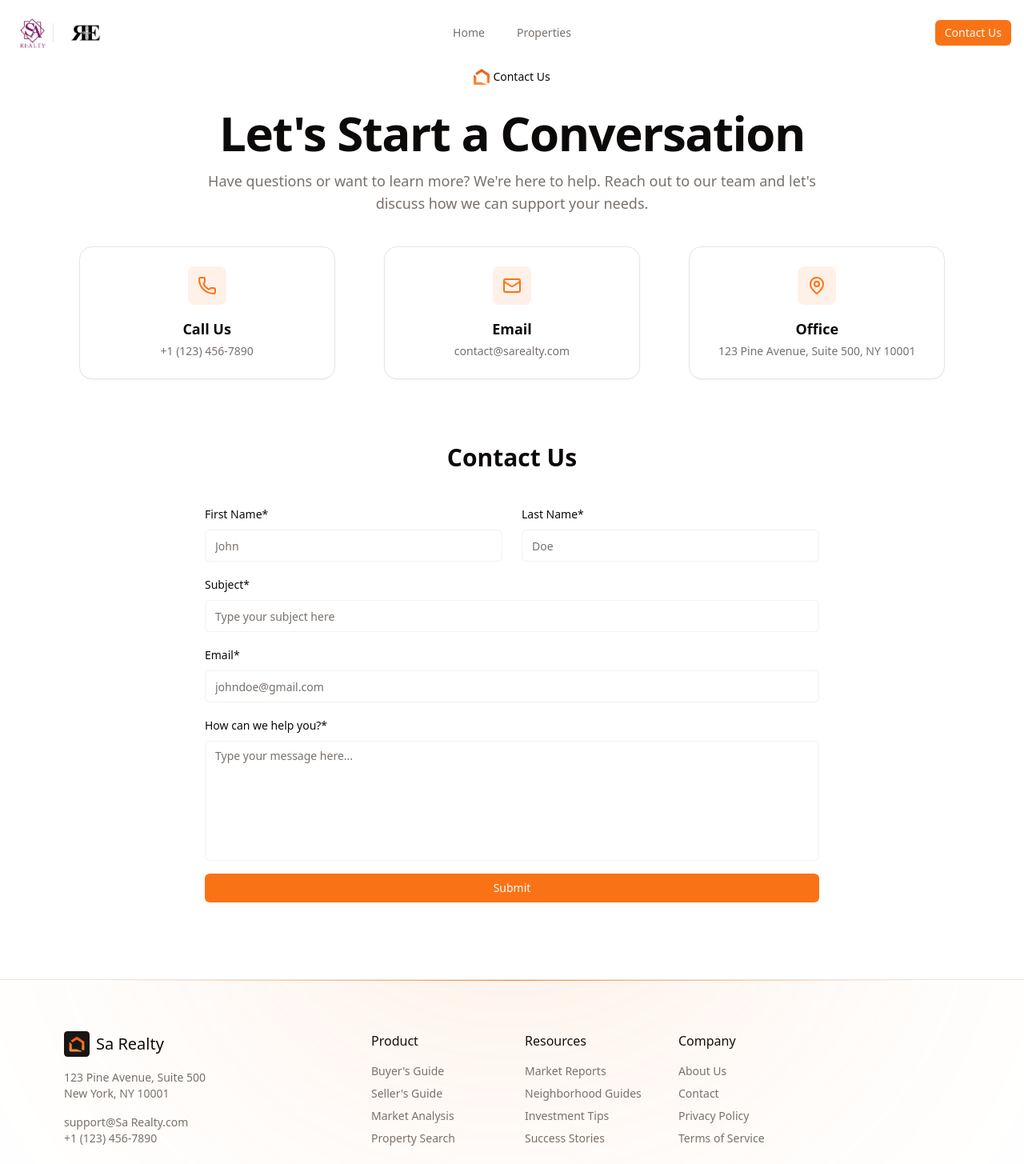
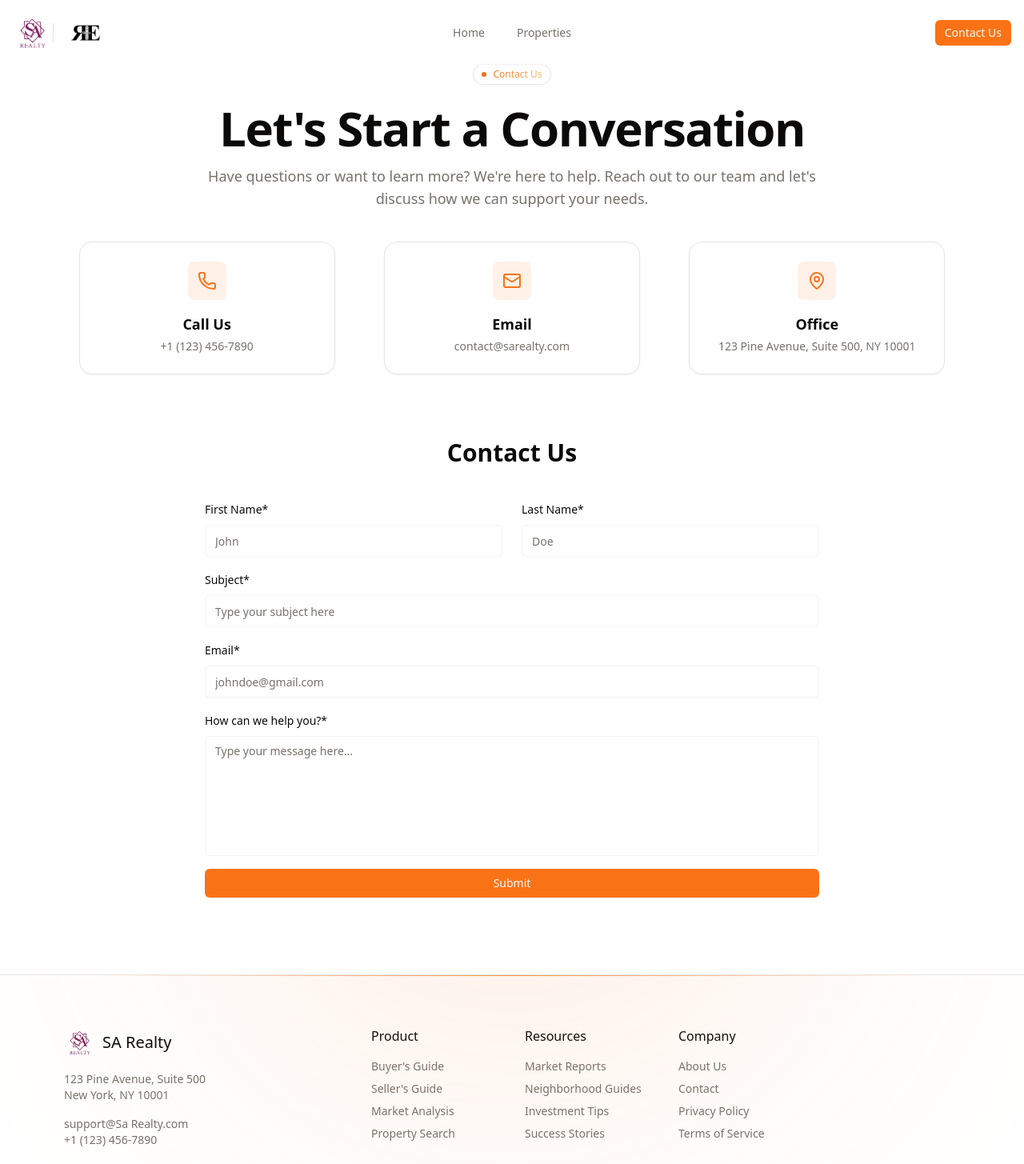
Before and after one commit to Bhanuteja005/sarealty, a Next.js app: page /contact in a window 1280 px wide. Shown: the top 1455 px of the page at 80% size. Built offline with nearby package versions, Linux system fonts and the light colour scheme.

Commit message:
onboarding

```diff
--- a/src/components/contact-hero.tsx
+++ b/src/components/contact-hero.tsx
@@ -5,6 +5,7 @@ import Icons from './global/icons'
 import Image from 'next/image'
 import { Phone, Mail, MapPin } from 'lucide-react'
 
+import SectionBadge from "./ui/section-badge";
 const CONTACT_CARDS = [
     { icon: Phone, title: 'Call Us', value: '+1 (123) 456-7890' },
     { icon: Mail, title: 'Email', value: 'contact@sarealty.com' },
@@ -26,10 +27,9 @@ const ContactHero = () => {
             <Wrapper className="py-20">
                 <div className="flex flex-col items-center justify-center w-full z-10">
                     <AnimationContainer animation="fadeUp" delay={0.05}>
-                        <div className="flex items-center justify-center gap-x-1 px-3 py-1.5 relative w-max mx-auto rounded-full bg-white before:absolute before:inset-0 before:-z-10 before:rounded-3xl">
-                            <Icons.icon className="size-5" />
-                            <span className="text-sm text-foreground font-medium">Contact Us</span>
-                        </div>
+                        <AnimationContainer animation="fadeUp" delay={0.2}>
+                    <SectionBadge title="Contact Us" />
+                </AnimationContainer>
                     </AnimationContainer>
 
                     <AnimationContainer animation="fadeUp" delay={0.15}>
--- a/src/components/footer.tsx
+++ b/src/components/footer.tsx
@@ -50,13 +50,14 @@ const Footer = () => {
                         <div className="flex flex-col items-start justify-start md:max-w-[300px]">
                             <div className="flex items-center gap-2">
                                 <Image
-                                    src="/icons/icon.svg"
-                                    alt="Sa Realty"
-                                    width={32}
-                                    height={32}
+                                    src="/images/logo.png"
+                                    alt="SA Realty"
+                                    width={40}
+                                    height={24}
+                                    className="object-contain"
                                 />
                                 <span className="text-lg lg:text-xl font-medium">
-                                    Sa Realty
+                                    SA Realty
                                 </span>
                             </div>
                             <p className="text-muted-foreground mt-4 text-sm">
```
